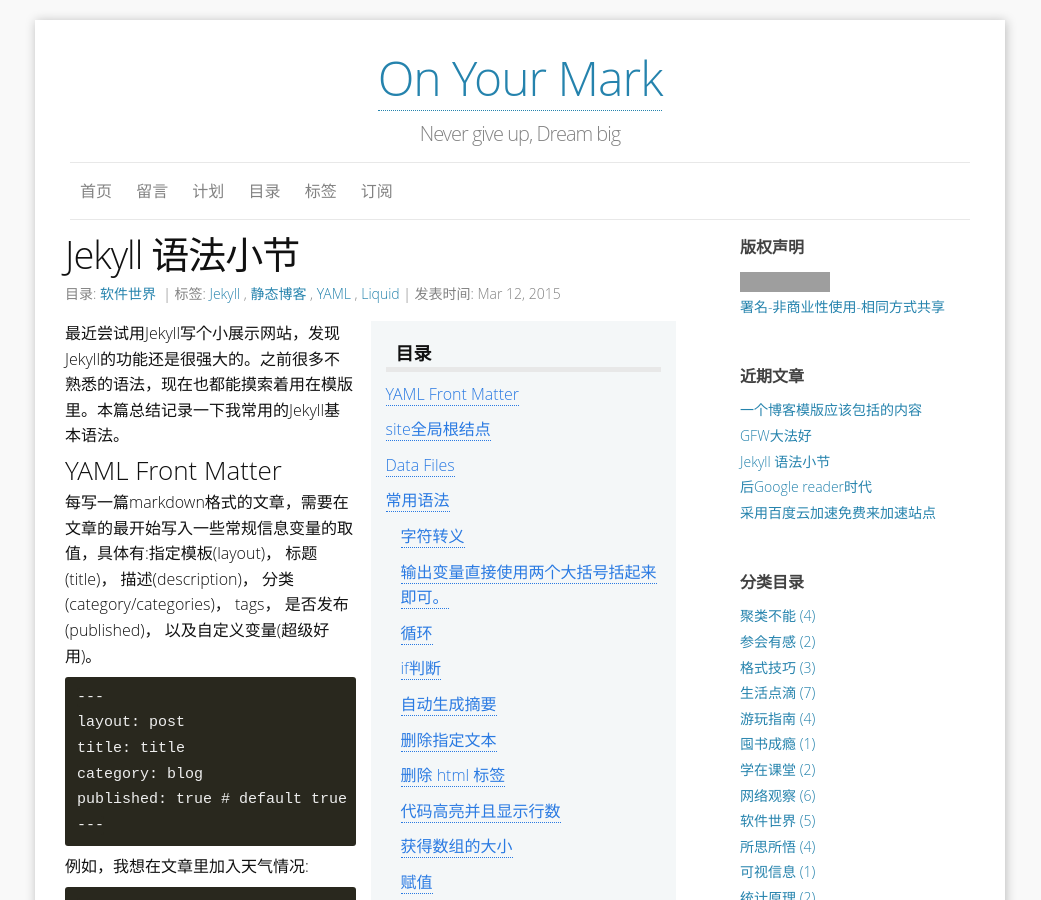
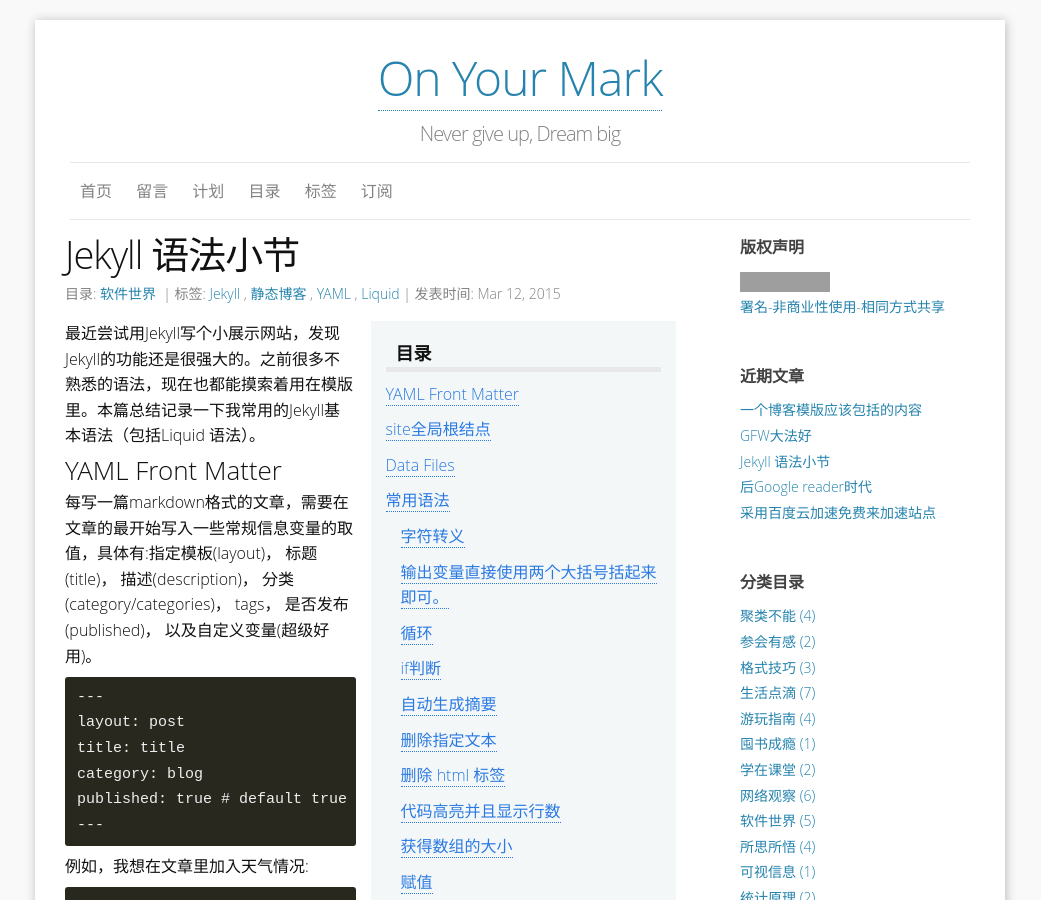
Before and after one commit to yulijia/cn, a Jekyll site: the page built from _posts/2015-03-12-jekyll-syntax.md, in a window 1280 px wide and 900 px high. Shown: the whole window, without its empty margins (120-1161 px from the left). Built offline with Jekyll 4.4.1, drawn with Linux system fonts in a browser that asks for light colours; some web fonts are replaced; comment, search, counter and statistics services are not loaded; grey boxes are pictures that could not be loaded.

Commit message:
update article

```diff
--- a/_posts/2015-03-12-jekyll-syntax.md
+++ b/_posts/2015-03-12-jekyll-syntax.md
@@ -14,7 +14,7 @@
 * Table of contents
 {:toc}
 
-最近尝试用Jekyll写个小展示网站，发现Jekyll的功能还是很强大的。之前很多不熟悉的语法，现在也都能摸索着用在模版里。本篇总结记录一下我常用的Jekyll基本语法。
+最近尝试用Jekyll写个小展示网站，发现Jekyll的功能还是很强大的。之前很多不熟悉的语法，现在也都能摸索着用在模版里。本篇总结记录一下我常用的Jekyll基本语法（包括Liquid 语法）。
 
 ### YAML Front Matter
 
```
